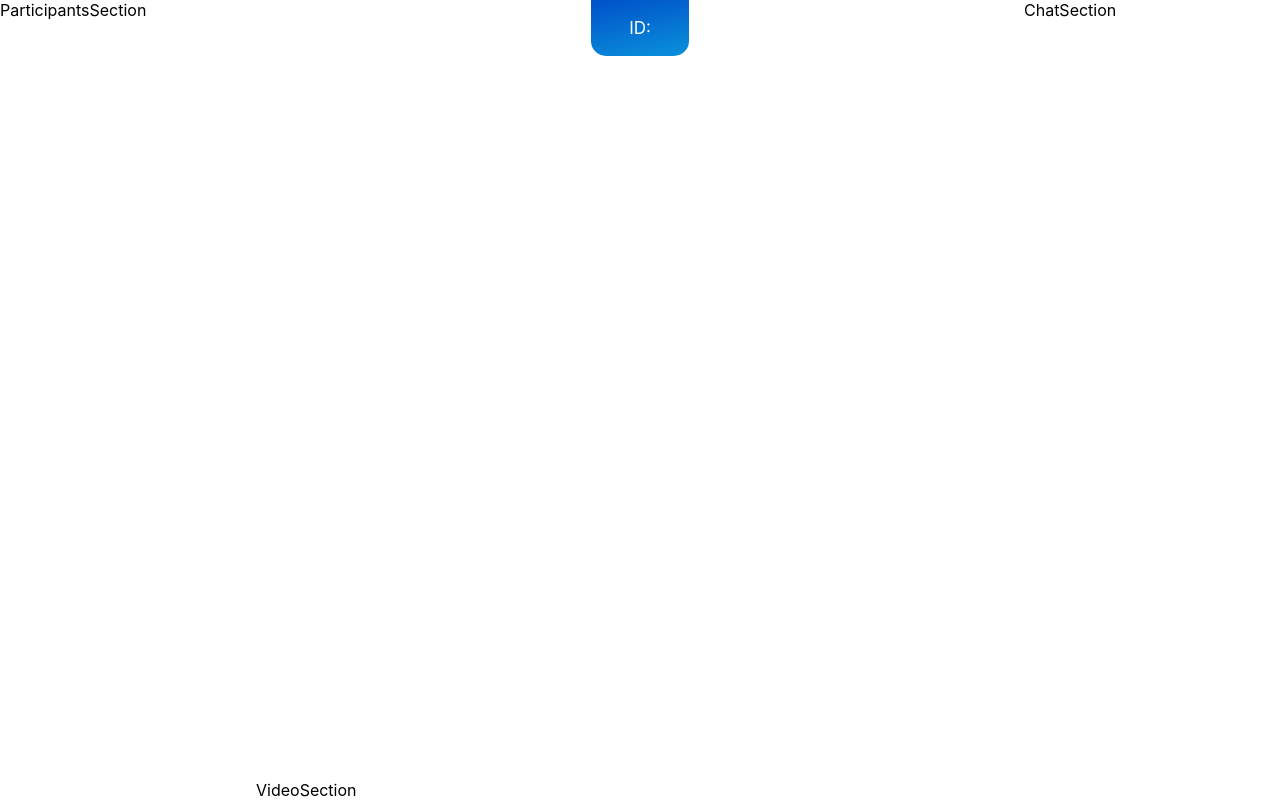
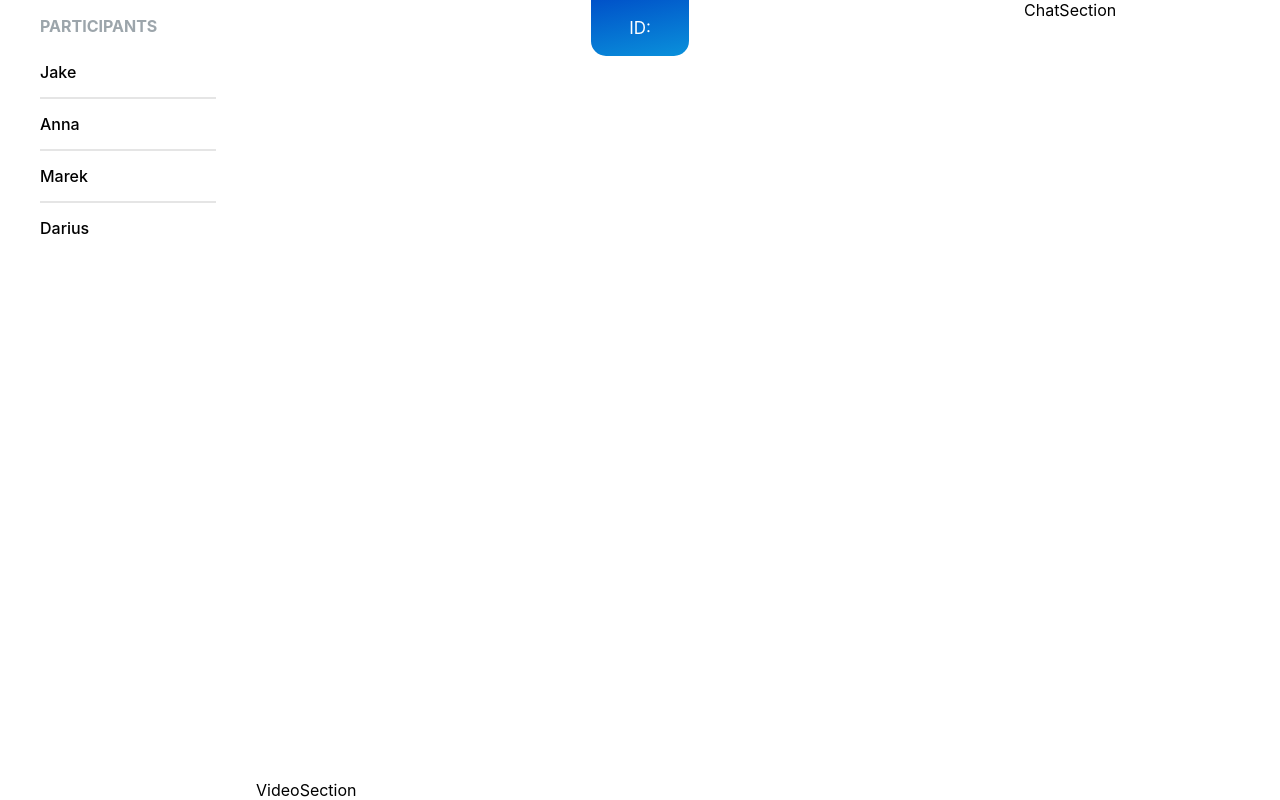
Before and after one commit to jorgevrgs/webrtc-example, a React (Create React App) app in the folder packages/client/: page /room in a window 1280 px wide. Built offline with nearby package versions, Linux system fonts and the light colour scheme.

Commit message:
wip: create dummy participants list

```diff
--- /dev/null
+++ b/packages/client/src/pages/room/participants/Participants.js
@@ -0,0 +1,32 @@
+import React from 'react';
+
+const dummyParticipants = [
+  { identity: 'Jake' },
+  { identity: 'Anna' },
+  { identity: 'Marek' },
+  { identity: 'Darius' },
+];
+
+const Participant = ({ identity, lastItem }) => {
+  return (
+    <>
+      <p className="participants_paragraph">{identity}</p>
+
+      {!lastItem && <span className="participants_separator_line"></span>}
+    </>
+  );
+};
+
+export default function Participants() {
+  return (
+    <div className="participants_container">
+      {dummyParticipants.map(({ identity }, index) => (
+        <Participant
+          identity={identity}
+          key={identity}
+          lastItem={dummyParticipants.length === index + 1}
+        />
+      ))}
+    </div>
+  );
+}
--- /dev/null
+++ b/packages/client/src/pages/room/participants/ParticipantsLabel.js
@@ -0,0 +1,9 @@
+import React from 'react';
+
+export default function ParticipantsLabel() {
+  return (
+    <div className="participants_label_container">
+      <p className="participants_label_paragraph">PARTICIPANTS</p>
+    </div>
+  );
+}
--- a/packages/client/src/pages/room/participants/ParticipantsSection.js
+++ b/packages/client/src/pages/room/participants/ParticipantsSection.js
@@ -1,7 +1,13 @@
 import React from 'react';
+import Participants from './Participants';
+import ParticipantsLabel from './ParticipantsLabel';
 
 export default function ParticipantsSection() {
   return (
-    <div className="participants_section_container">ParticipantsSection</div>
+    <div className="participants_section_container">
+      <ParticipantsLabel />
+
+      <Participants />
+    </div>
   );
 }
```
